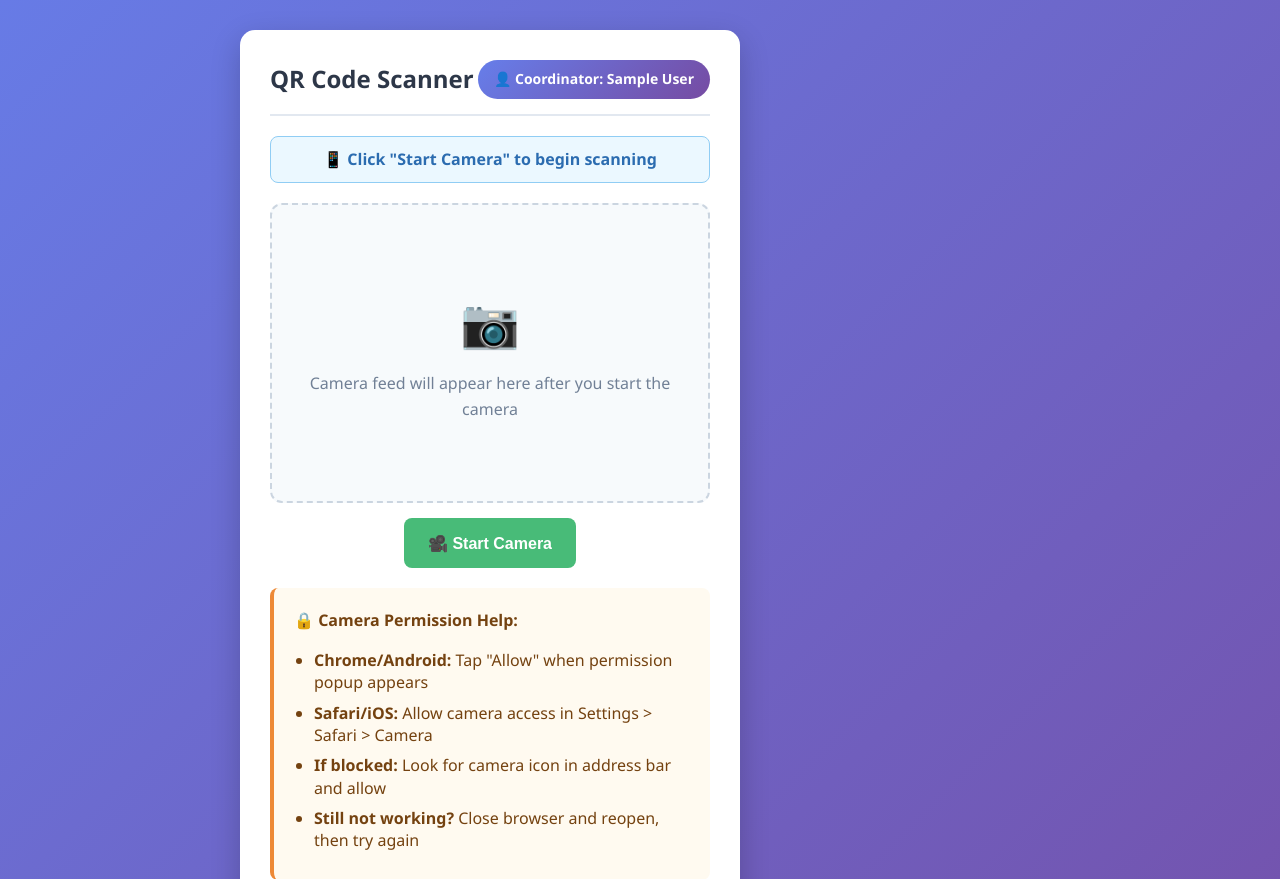
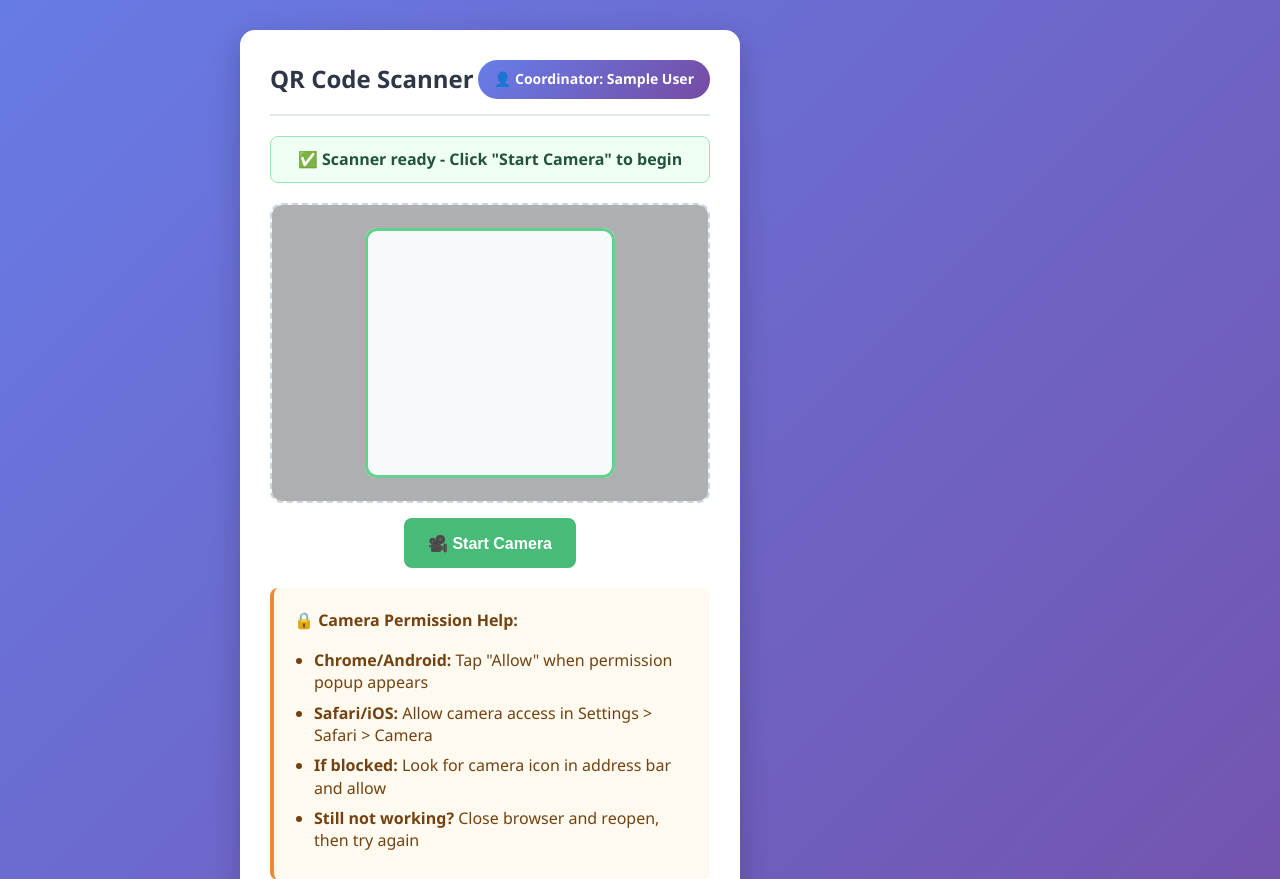
Before and after one commit to banikkoushik/FRESHERS-PARTY-, a Flask app: page /scan in a window 1280 px wide. Shown: the part 162-1041 px from the top of the page. Run offline with Flask 3, Linux system fonts and the light colour scheme; the visitor is signed in with stand-in values (Sample User, id 1); some libraries are stand-ins or nearby versions.

Commit message:
changed camera lib from  HTML5 QR Code to jsQR

```diff
--- a/templates/layout.html
+++ b/templates/layout.html
@@ -5,8 +5,6 @@
     <meta name="viewport" content="width=device-width, initial-scale=1.0">
     <title>FRESH CHECKS - QR Gate</title>
     <link rel="stylesheet" href="{{ url_for('static', filename='css/style.css') }}">
-    <!-- Load QR scanner library in head with defer -->
-    <script src="https://unpkg.com/html5-qrcode@2.3.8/minified/html5-qrcode.min.js" defer></script>
 </head>
 <body>
     <div class="container">
@@ -26,6 +24,9 @@
 
     <!-- Notification System -->
     <div id="notification" class="notification hidden"></div>
+
+    <!-- Load jsQR library -->
+    <script src="https://cdn.jsdelivr.net/npm/jsqr@1.4.0/dist/jsQR.js"></script>
 
     <script>
         // Global notification function
--- a/templates/scan.html
+++ b/templates/scan.html
@@ -17,10 +17,11 @@
 
         <!-- Scanner Section -->
         <div class="scanner-section">
-            <div id="qr-reader" class="qr-reader-container">
-                <div class="scanner-placeholder">
-                    <div class="placeholder-icon">📷</div>
-                    <p>Camera feed will appear here after you start the camera</p>
+            <div class="scanner-wrapper">
+                <video id="video" class="video-element" playsinline></video>
+                <canvas id="canvas" class="canvas-element" style="display: none;"></canvas>
+                <div class="scanning-overlay">
+                    <div class="scan-box"></div>
                 </div>
             </div>
 
@@ -65,10 +66,11 @@
 </div>
 
 <script>
-// QR Scanner functionality
-let html5QrCode = null;
-let currentCameraId = null;
+// QR Scanner functionality using jsQR
+let videoStream = null;
+let currentFacingMode = 'environment'; // Prefer rear camera
 let isScanning = false;
+let animationFrame = null;
 
 // Camera status updates
 function updateCameraStatus(message, type = 'info') {
@@ -78,9 +80,9 @@ function updateCameraStatus(message, type = 'info') {
     }
 }
 
-// Check if HTML5 QR Code library is loaded
+// Check if jsQR library is loaded
 function isLibraryLoaded() {
-    if (typeof Html5Qrcode === 'undefined') {
+    if (typeof jsQR === 'undefined') {
         updateCameraStatus('❌ QR scanner library not loaded. Please refresh the page.', 'error');
         return false;
     }
@@ -106,67 +108,63 @@ async function startCamera() {
         document.getElementById('start-camera-btn').style.display = 'none';
         document.getElementById('stop-camera-btn').style.display = 'inline-block';
 
-        // Create scanner instance
-        html5QrCode = new Html5Qrcode("qr-reader");
+        const video = document.getElementById('video');
+        const canvas = document.getElementById('canvas');
+        const canvasContext = canvas.getContext('2d');
 
-        updateCameraStatus('🔄 Looking for cameras...', 'loading');
+        // Get camera stream
+        const stream = await navigator.mediaDevices.getUserMedia({
+            video: {
+                facingMode: currentFacingMode,
+                width: { ideal: 1280 },
+                height: { ideal: 720 }
+            }
+        });
 
-        // Get available cameras
-        const cameras = await Html5Qrcode.getCameras();
-        console.log('Available cameras:', cameras);
+        videoStream = stream;
+        video.srcObject = stream;
 
-        if (!cameras || cameras.length === 0) {
-            throw new Error("No cameras found on this device");
-        }
+        // Wait for video to be ready
+        await new Promise((resolve) => {
+            video.onloadedmetadata = () => {
+                video.play();
+                resolve();
+            };
+        });
 
-        // Camera selection - prefer rear camera
-        let cameraId = cameras[0].id;
-        let cameraLabel = cameras[0].label;
+        // Set canvas size to match video
+        canvas.width = video.videoWidth;
+        canvas.height = video.videoHeight;
 
-        if (cameras.length > 1) {
-            // Try to find rear camera
-            const rearCamera = cameras.find(cam =>
-                cam.label.toLowerCase().includes('back') ||
-                cam.label.toLowerCase().includes('rear') ||
-                cam.label.toLowerCase().includes('environment') ||
-                (cameras.length === 2 && cam.id !== cameras[0].id) // Assume second is rear
-            );
+        isScanning = true;
+        updateCameraStatus('✅ Camera active - Point at QR code to scan', 'success');
 
-            if (rearCamera) {
-                cameraId = rearCamera.id;
-                cameraLabel = rearCamera.label;
-                console.log('Selected rear camera:', cameraLabel);
+        // Show switch camera button
+        document.getElementById('switch-camera-btn').style.display = 'inline-block';
+
+        // Start QR scanning loop
+        function scanQR() {
+            if (!isScanning) return;
+
+            if (video.readyState === video.HAVE_ENOUGH_DATA) {
+                canvasContext.drawImage(video, 0, 0, canvas.width, canvas.height);
+                const imageData = canvasContext.getImageData(0, 0, canvas.width, canvas.height);
+                const code = jsQR(imageData.data, imageData.width, imageData.height, {
+                    inversionAttempts: "dontInvert",
+                });
+
+                if (code) {
+                    console.log('QR Code found:', code.data);
+                    stopCamera();
+                    processQRCode(code.data);
+                    return;
                 }
             }
 
-        currentCameraId = cameraId;
+            animationFrame = requestAnimationFrame(scanQR);
+        }
 
-        updateCameraStatus('🔄 Starting camera feed...', 'loading');
-
-        // Start scanning with optimized settings
-        await html5QrCode.start(
-            cameraId,
-            {
-                fps: 10,
-                qrbox: {
-                    width: 250,
-                    height: 250
-                },
-                aspectRatio: 1.0,
-                focusMode: "continuous"
-            },
-            onScanSuccess,
-            onScanFailure
-        );
-
-        isScanning = true;
-        updateCameraStatus('✅ Camera active - Point at QR code to scan', 'success');
-        console.log('Camera started successfully');
-
-        // Show switch camera button if multiple cameras available
-        if (cameras.length > 1) {
-            document.getElementById('switch-camera-btn').style.display = 'inline-block';
-        }
+        scanQR();
 
     } catch (error) {
         console.error('Camera error:', error);
@@ -175,100 +173,54 @@ async function startCamera() {
 }
 
 function stopCamera() {
-    if (!html5QrCode || !isScanning) {
+    if (!isScanning) {
         console.log('No active camera to stop');
         return;
     }
 
     console.log('Stopping camera...');
 
-    html5QrCode.stop().then(() => {
     isScanning = false;
+
+    if (animationFrame) {
+        cancelAnimationFrame(animationFrame);
+        animationFrame = null;
+    }
+
+    if (videoStream) {
+        videoStream.getTracks().forEach(track => track.stop());
+        videoStream = null;
+    }
+
+    const video = document.getElementById('video');
+    video.srcObject = null;
+
     updateCameraStatus('⏹️ Camera stopped - Click "Start Camera" to scan again', 'info');
 
     // Update UI
     document.getElementById('start-camera-btn').style.display = 'inline-block';
     document.getElementById('stop-camera-btn').style.display = 'none';
     document.getElementById('switch-camera-btn').style.display = 'none';
-
-    }).catch(error => {
-        console.error('Stop error:', error);
-        updateCameraStatus('❌ Error stopping camera', 'error');
-    });
 }
 
 async function switchCamera() {
-    if (!html5QrCode || !isScanning) return;
+    if (!isScanning) return;
 
     try {
         updateCameraStatus('🔄 Switching camera...', 'loading');
 
-        const cameras = await Html5Qrcode.getCameras();
-        if (cameras.length < 2) {
-            updateCameraStatus('ℹ️ Only one camera available', 'info');
-            return;
-        }
+        // Stop current camera
+        stopCamera();
 
-        // Find next camera
-        const currentIndex = cameras.findIndex(cam => cam.id === currentCameraId);
-        const nextIndex = (currentIndex + 1) % cameras.length;
-        const nextCameraId = cameras[nextIndex].id;
+        // Switch facing mode
+        currentFacingMode = currentFacingMode === 'environment' ? 'user' : 'environment';
 
-        console.log(`Switching from camera ${currentIndex} to ${nextIndex}`);
-
-        // Stop current camera
-        await html5QrCode.stop();
-
-        // Start with new camera
-        await html5QrCode.start(
-            nextCameraId,
-            {
-                fps: 10,
-                qrbox: { width: 250, height: 250 },
-                aspectRatio: 1.0
-            },
-            onScanSuccess,
-            onScanFailure
-        );
-
-        currentCameraId = nextCameraId;
-        updateCameraStatus('✅ Camera switched - Continue scanning', 'success');
+        // Restart camera with new facing mode
+        await startCamera();
 
     } catch (error) {
         console.error('Switch error:', error);
         updateCameraStatus('❌ Error switching camera', 'error');
-
-        // Try to restart with original camera
-        try {
-            await startCamera();
-        } catch (retryError) {
-            console.error('Failed to restart camera after switch error:', retryError);
-        }
-    }
-}
-
-function onScanSuccess(decodedText, decodedResult) {
-    console.log(`QR Scan successful: ${decodedText}`);
-
-    // Visual feedback
-    updateCameraStatus('✅ QR Code Detected! Processing...', 'success');
-
-    // Stop scanner after successful scan
-    if (html5QrCode && isScanning) {
-        html5QrCode.stop().then(() => {
-            isScanning = false;
-            console.log('Camera stopped after successful scan');
-        }).catch(console.error);
-    }
-
-    // Process the QR code
-    processQRCode(decodedText);
-}
-
-function onScanFailure(error) {
-    // Only log unexpected errors
-    if (error && !error.toString().includes('No QR code found')) {
-        console.log('Scan error:', error);
     }
 }
 
@@ -320,9 +272,6 @@ function handleCameraError(error) {
     } else if (error.message && error.message.includes('No cameras found')) {
         errorMessage = '❌ No camera detected';
         detailedMessage = 'No cameras were found on this device.';
-    } else if (error.message && error.message.includes('Html5Qrcode')) {
-        errorMessage = '❌ QR scanner not loaded';
-        detailedMessage = 'Please refresh the page and try again.';
     } else {
         detailedMessage = error.toString();
     }
@@ -340,16 +289,17 @@ window.startCamera = startCamera;
 window.stopCamera = stopCamera;
 window.switchCamera = switchCamera;
 window.restartCamera = restartCamera;
-window.handleCameraError = handleCameraError;
 
-// Add library check on page load
+// Check if library is loaded on page load
 document.addEventListener('DOMContentLoaded', function() {
-    // Check if library is loaded
-    if (typeof Html5Qrcode === 'undefined') {
-        console.warn('HTML5 QR Code library not loaded yet');
-        // It might still load because we use defer, so we'll check again when user clicks
+    console.log('Page loaded, checking QR scanner library...');
+
+    if (typeof jsQR !== 'undefined') {
+        console.log('jsQR library loaded successfully');
+        updateCameraStatus('✅ Scanner ready - Click "Start Camera" to begin', 'success');
     } else {
-        console.log('HTML5 QR Code library loaded successfully');
+        console.log('jsQR library not loaded');
+        updateCameraStatus('❌ Scanner library not loaded. Please refresh the page.', 'error');
     }
 });
 </script>
@@ -424,7 +374,8 @@ document.addEventListener('DOMContentLoaded', function() {
     margin: 20px 0;
 }
 
-.qr-reader-container {
+.scanner-wrapper {
+    position: relative;
     width: 100%;
     min-height: 300px;
     border: 2px dashed #cbd5e0;
@@ -434,19 +385,42 @@ document.addEventListener('DOMContentLoaded', function() {
     display: flex;
     align-items: center;
     justify-content: center;
-    position: relative;
     overflow: hidden;
 }
 
-.scanner-placeholder {
-    text-align: center;
-    color: #718096;
-    padding: 20px;
+.video-element {
+    width: 100%;
+    height: 100%;
+    object-fit: cover;
+    border-radius: 10px;
 }
 
-.placeholder-icon {
-    font-size: 48px;
-    margin-bottom: 10px;
+.scanning-overlay {
+    position: absolute;
+    top: 0;
+    left: 0;
+    width: 100%;
+    height: 100%;
+    pointer-events: none;
+}
+
+.scan-box {
+    position: absolute;
+    top: 50%;
+    left: 50%;
+    transform: translate(-50%, -50%);
+    width: 250px;
+    height: 250px;
+    border: 3px solid #48bb78;
+    border-radius: 12px;
+    box-shadow: 0 0 0 1000px rgba(0, 0, 0, 0.3);
+    animation: pulse 2s infinite;
+}
+
+@keyframes pulse {
+    0% { border-color: #48bb78; }
+    50% { border-color: #68d391; }
+    100% { border-color: #48bb78; }
 }
 
 .scanner-controls {
@@ -599,8 +573,13 @@ document.addEventListener('DOMContentLoaded', function() {
         padding: 16px 20px;
     }
 
-    .qr-reader-container {
+    .scanner-wrapper {
         min-height: 250px;
+    }
+
+    .scan-box {
+        width: 200px;
+        height: 200px;
     }
 
     .camera-status {
@@ -611,29 +590,5 @@ document.addEventListener('DOMContentLoaded', function() {
         min-height: 54px;
     }
 }
-
-/* Hide the HTML5 QR Code scanner's own border */
-#qr-reader__dashboard {
-    border: none !important;
-}
-
-#qr-reader__scan_region {
-    border: none !important;
-}
-
-#html5-qrcode-anchor-scan-type-change {
-    display: none !important;
-}
-
-#qr-reader__dashboard_section_swaplink {
-    display: none !important;
-}
-
-/* Make the scanner video responsive */
-#qr-reader__scan_region video {
-    max-width: 100% !important;
-    height: auto !important;
-    border-radius: 8px;
-}
 </style>
 {% endblock %}
```
Lines whose indentation alone changed are shown as unchanged.
